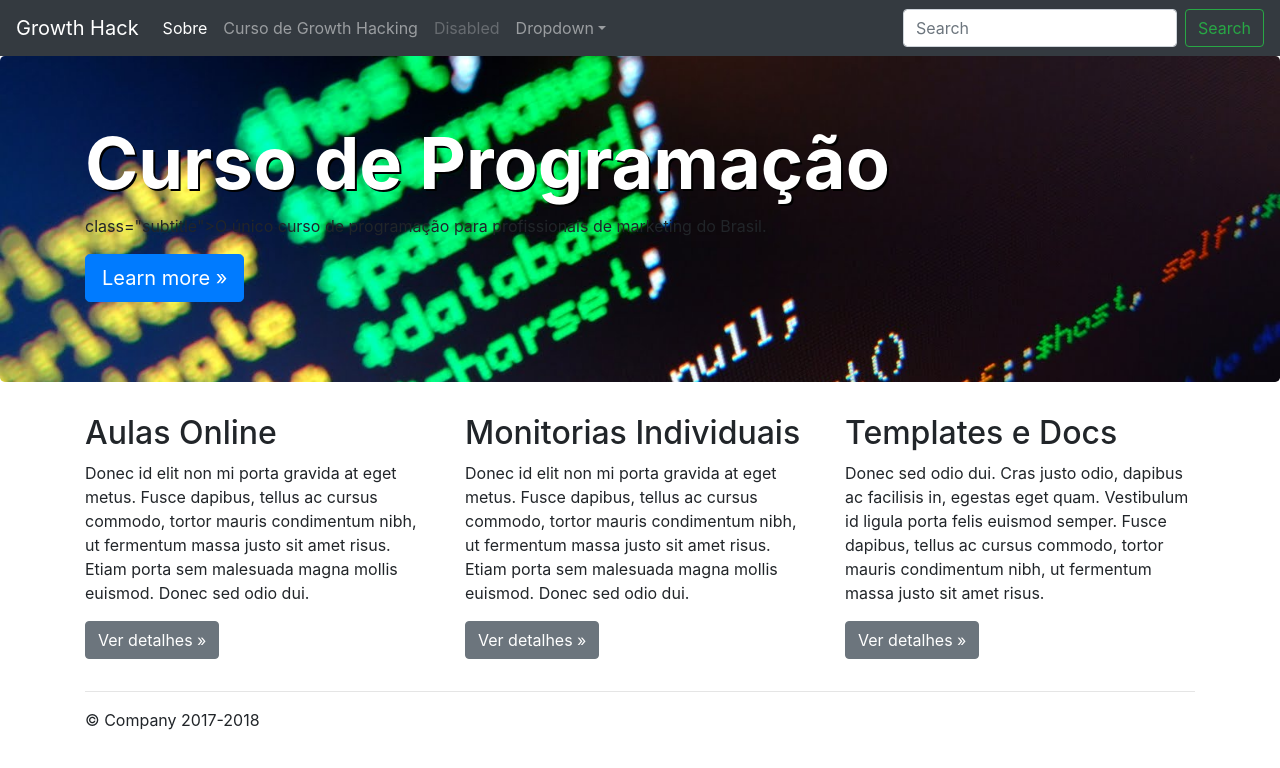
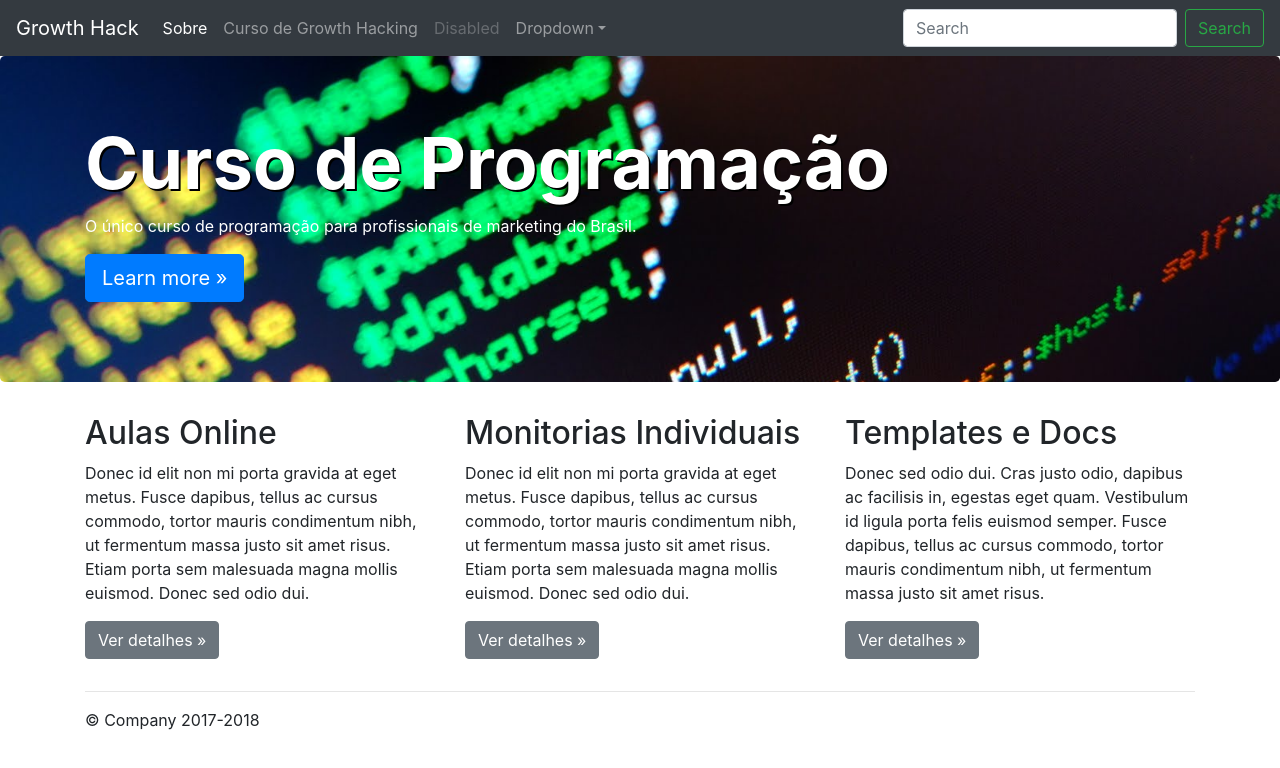
Before and after one commit to cbajon/auladeprogramacao, a plain HTML site: page index.html in a window 1280 px wide. Drawn offline with nearby package versions, Linux system fonts and the light colour scheme.

Commit message:
subclass

```diff
--- a/index.html
+++ b/index.html
@@ -57,7 +57,7 @@
       <div class="jumbotron">
         <div class="container">
           <h1 class="display-3">Curso de Programação</h1>
-          <p> class="subtitle">O único curso de programação para profissionais de marketing do Brasil.</p>
+          <p class="subtitle">O único curso de programação para profissionais de marketing do Brasil.</p>
           <p><a class="btn btn-primary btn-lg" href="#" role="button">Learn more &raquo;</a></p>
         </div>
       </div>
```
